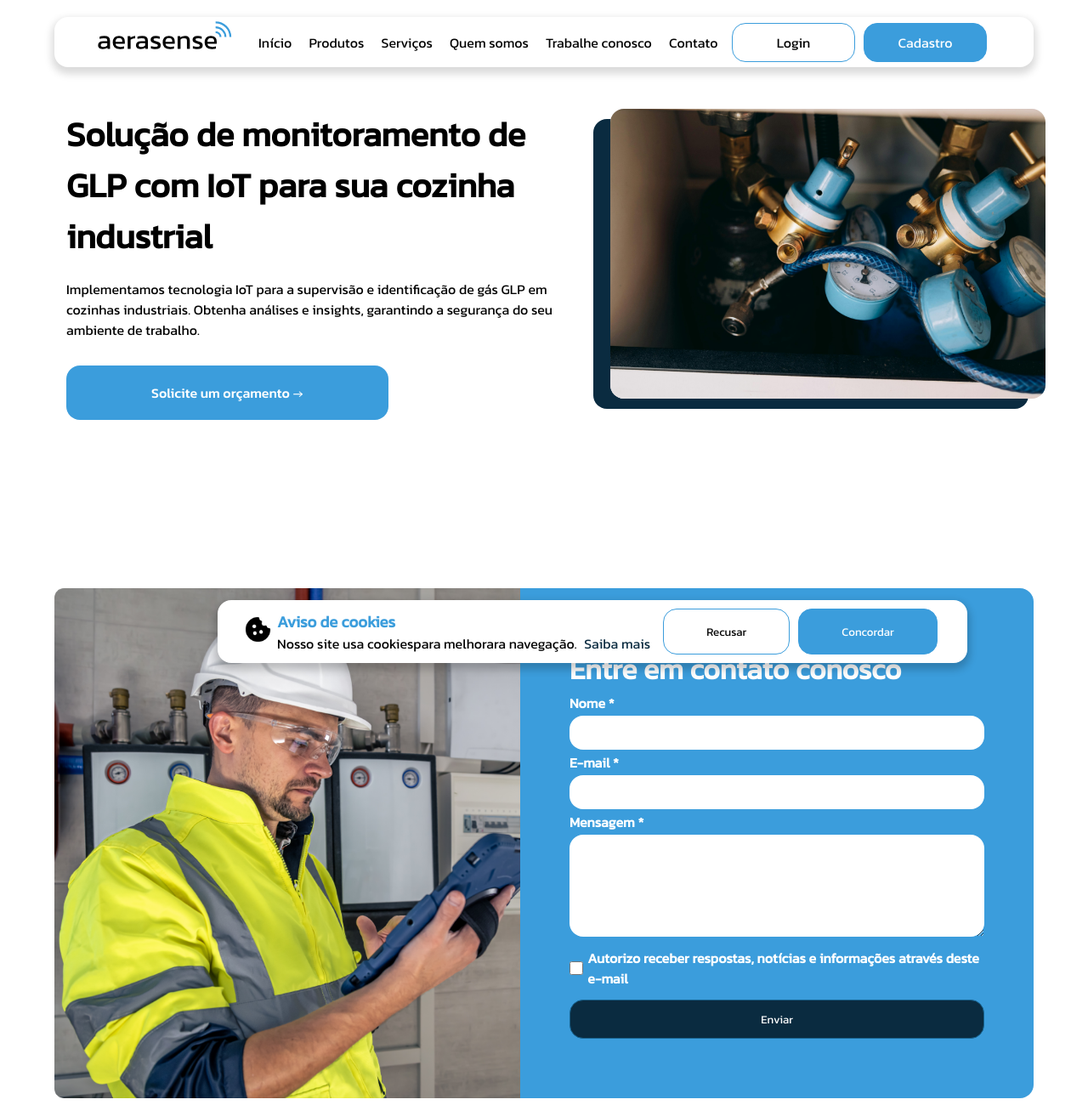
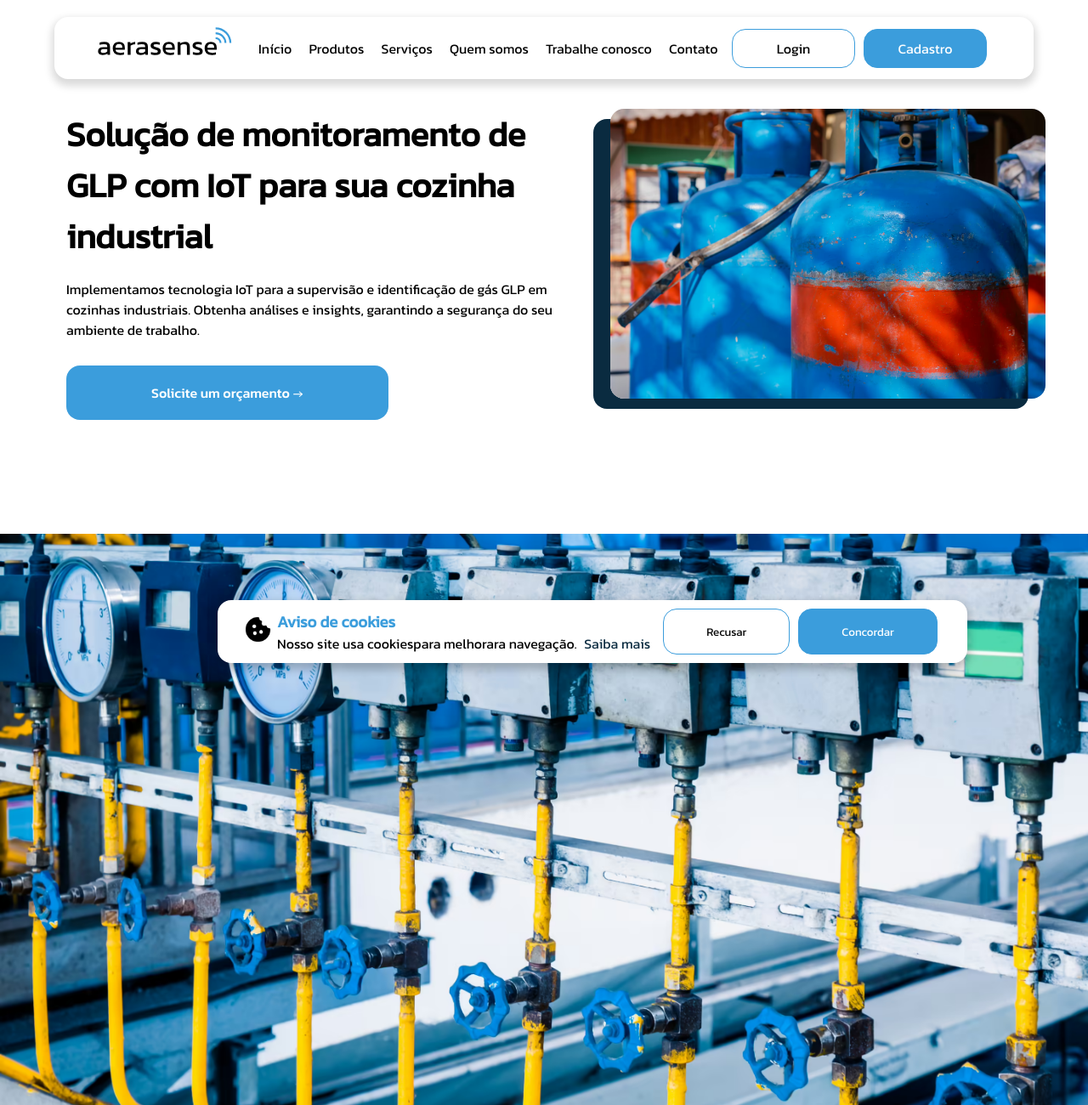
Before and after one commit to pedro-augusto-lemos-rodrigues/aerasense, a plain HTML site: page marley/aerasense/index.html in a window 1280 px wide. Shown: the top 1300 px of the page at 85% size. Drawn offline with Linux system fonts and the light colour scheme.

Commit message:
Otimização de imagens para próximas seções

```diff
--- a/marley/aerasense/index.html
+++ b/marley/aerasense/index.html
@@ -106,16 +106,20 @@
                     </div>
                 </div>
                 <div class="right">
-                    <img
-                        src="public/assets/images/pexels-mikhail-nilov-8943269.png"
-                        alt=""
-                    />
+                    <img src="public/assets/images/cilindros.avif" alt="" />
                 </div>
             </div>
         </header>
 
         <!--Main-->
         <main>
+            <!--Real time monitoring-->
+            <section class="service-real-time">
+                <div class="real-time">
+                    <img src="./public/assets/images/tubulacoes.avif" alt="" />
+                </div>
+            </section>
+
             <!--Contact-->
             <section class="contact" id="contact">
                 <div class="contact-container">
--- a/marley/aerasense/public/assets/css/index.css
+++ b/marley/aerasense/public/assets/css/index.css
@@ -27,7 +27,7 @@ nav {
     display: flex;
     margin: 0px 5%;
     border-radius: 16px;
-    padding: 3px 50px;
+    padding: 10px 50px;
     justify-content: space-between;
     position: fixed;
     top: 20px;
@@ -236,6 +236,14 @@ main {
     background-color: var(--color-white);
 }
 
+main .service-real-time {
+    box-shadow: 0px 5px 5px rgba(0, 0, 0, 0.15);
+}
+
+main .service-real-time img {
+    width: 100%;
+}
+
 /* Section Contact */
 main .contact {
     padding: 5%;
@@ -248,7 +256,7 @@ main .contact-container {
 }
 
 main .contact-container .image {
-    background-image: url("../images/tecnico-olhando-focado-enquanto-trabalha.png");
+    background-image: url("../images/tecnico-olhando-focado-enquanto-trabalha.avif");
     background-size: cover;
     background-repeat: no-repeat;
     height: 600px;
```
Also changed, not shown: marley/aerasense/public/assets/images/cilindros.avif (added), marley/aerasense/public/assets/images/pc.png (deleted), marley/aerasense/public/assets/images/pexels-mikhail-nilov-8943269.avif (added), marley/aerasense/public/assets/images/pexels-mikhail-nilov-8943269.png (deleted), marley/aerasense/public/assets/images/tecnico-olhando-focado-enquanto-trabalha.avif (added), marley/aerasense/public/assets/images/tecnico-olhando-focado-enquanto-trabalha.png (deleted), marley/aerasense/public/assets/images/tubulacoes.avif (added), 1 other file.
